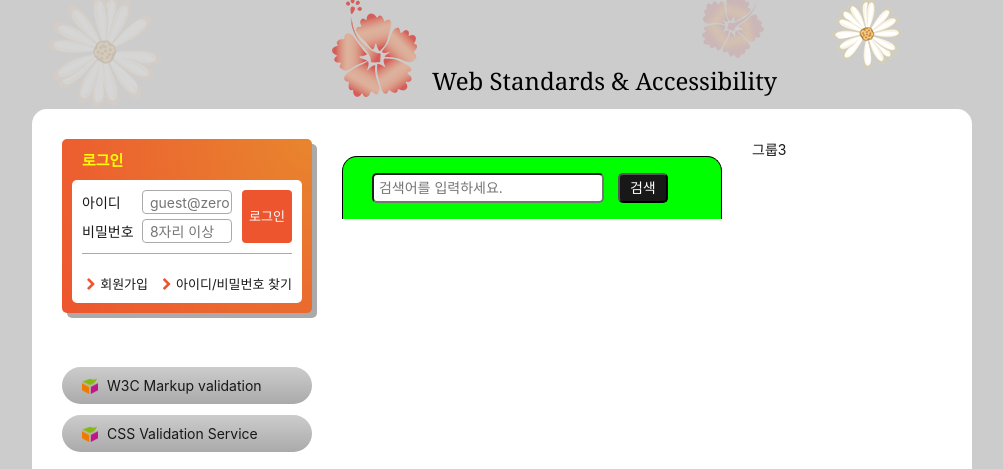
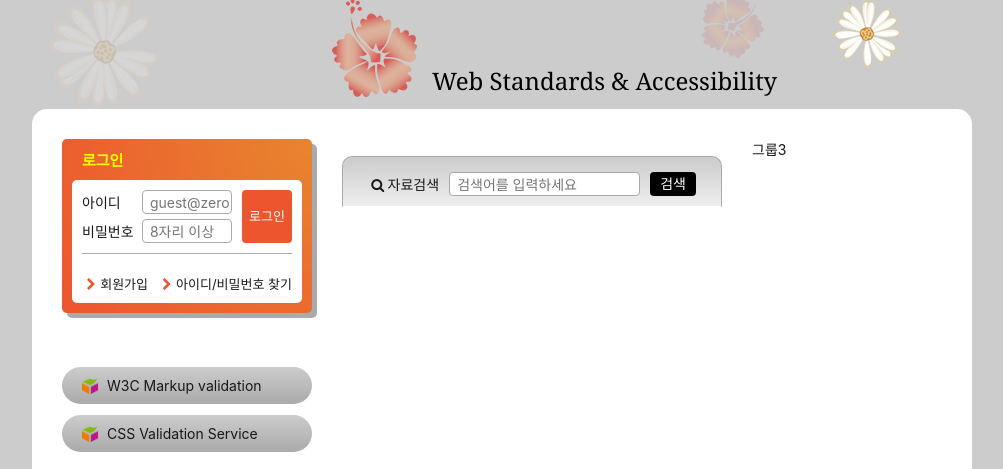
Before and after one commit to pereng11/zeroConnecTo, a website: page HTML5/index.html in a window 1280 px wide. Shown: the part 157-626 px from the top of the page, without its empty margins (138-1141 px from the left). Drawn offline with Linux system fonts and the light colour scheme; a web font is replaced by a local one.

Commit message:
검색 영역 마크업&디자인(슬비님 코드)

```diff
--- a/HTML5/css/index.css
+++ b/HTML5/css/index.css
@@ -411,34 +411,41 @@ body {
 
 /* 검색 폼 */
 .search-form {
-	background-color: lime;
-	padding: 16px;
-	border: 1px solid #000;
-	border-radius: 15px 15px 0 0;
-	border-bottom: none;
-}
-#search-title {
-	display: block;
-	width: 16px;
-}
-#search-title:before {
-	content: '\e802';
-	font-family: 'fontello';
-	padding-right: 5px;
+	background: #ccc linear-gradient(to bottom, #ccc, #eee);
+	border: 1px solid #aaa;
+	border-bottom-color: #fff;
+	border-radius: 10px 10px 0 0;
+	padding: 15px 25px 10px;
 }
 
-#search-input {
-	padding: 5px;
-	border-radius: 5px;
-	margin-left: 10px;
+.search-form fieldset {
+	display: flex;
+	flex-flow: row;
+	flex-wrap: nowrap;
+	align-items: center;
+}
+.search-form label,
+.search-form .search-button {
+	white-space: nowrap;
 }
 
 .search-button {
-	padding: 5px 10px;
-	background-color: #181818;
+	background: #000;
 	color: #fff;
-	border-radius: 5px;
-	margin-left: 10px;
+	padding: 2px 10px;
+	height: 24px;
+	border: 0;
+	border-radius: 4px;
+}
+
+.search-form input {
+	border: 1px solid #aaa;
+	padding: 2px 2px 2px 0.5em;
+	flex-grow: 1;
+	border-radius: 4px;
+	height: 24px;
+	width: 100%;
+	margin: 0 10px;
 }
 
 /* 슬로건 */
--- a/HTML5/index.html
+++ b/HTML5/index.html
@@ -258,12 +258,15 @@
 					class="search-form"
 				>
 					<fieldset>
-						<legend id="search-title">자료검색</legend>
-						<label class="sr-only" for="search-input">검색창</label>
+						<legend>검색 폼</legend>
+						<label for="search"
+							><i class="icon-search" aria-hidden="true"></i>자료검색</label
+						>
 						<input
-							type="text"
-							id="search-input"
-							placeholder="검색어를 입력하세요."
+							type="search"
+							id="search"
+							name="search"
+							placeholder="검색어를 입력하세요"
 							required="required"
 						/>
 						<button type="submit" class="search-button">검색</button>
```
